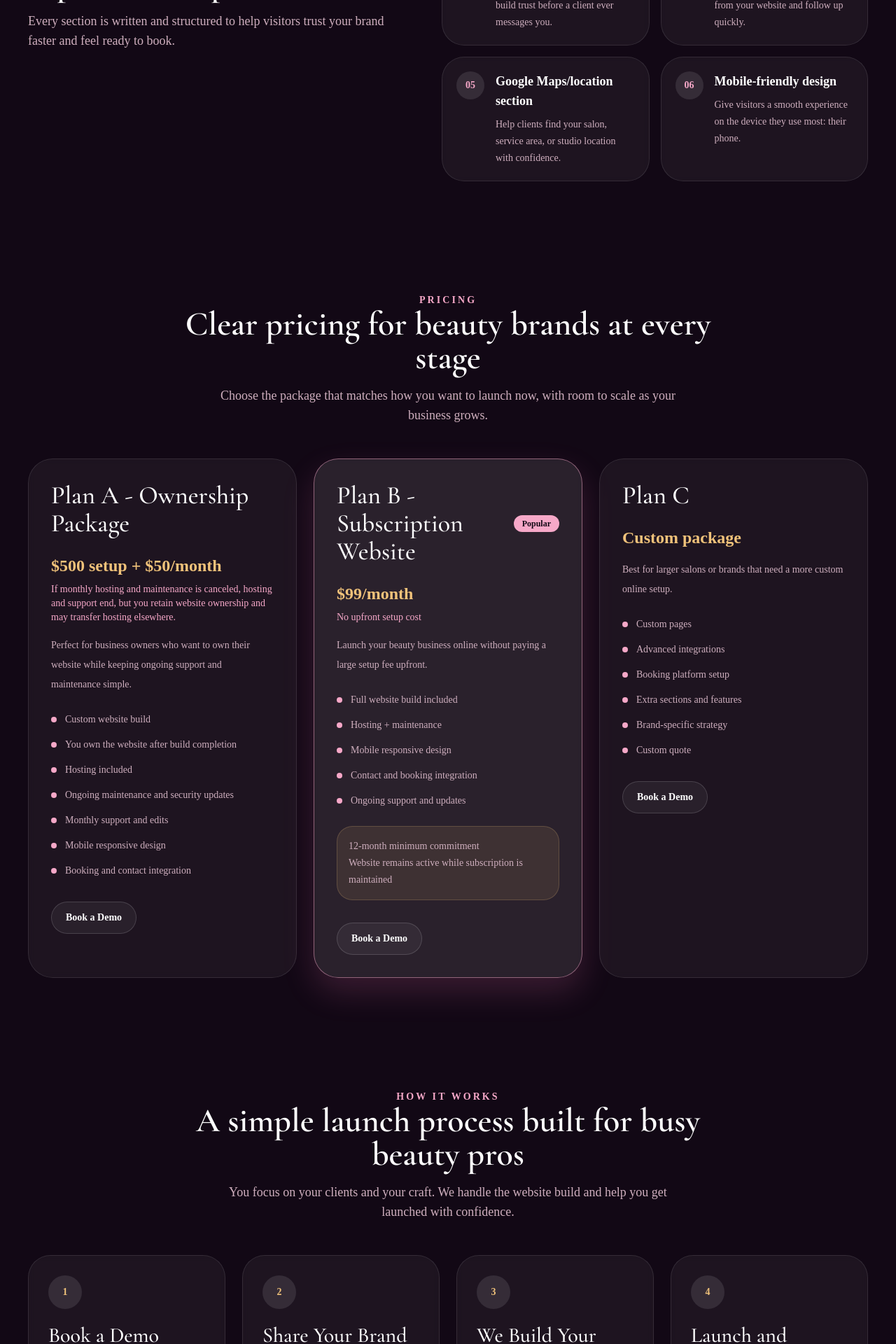
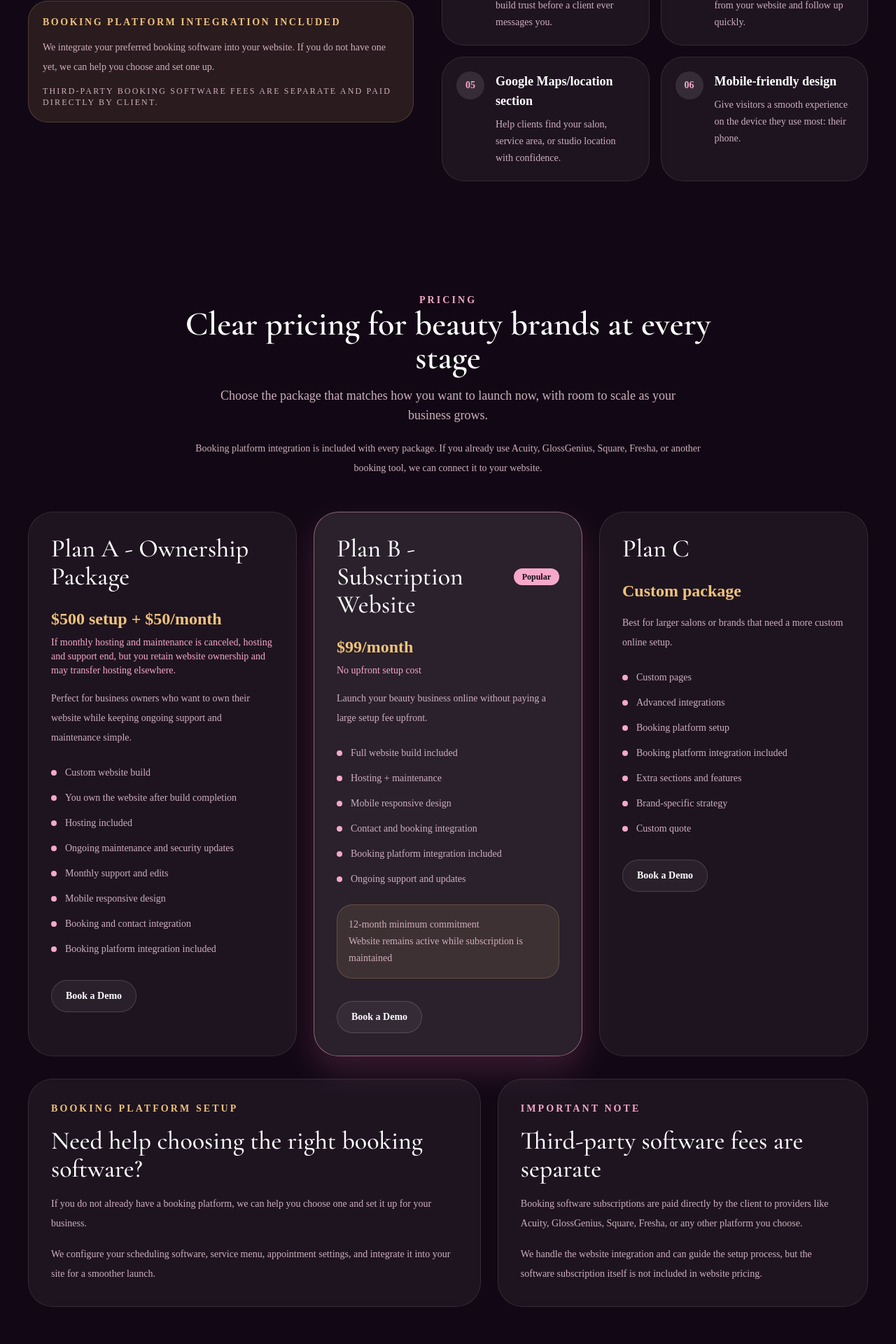
Before and after one commit to juanv8964/BeautySite, a Next.js app: page / in a window 1280 px wide. Shown: the part 2660-4580 px from the top of the page at 70% size. Built offline with nearby package versions, Linux system fonts and the light colour scheme.

Commit message:
Updated booking system description

```diff
--- a/components/features-section.tsx
+++ b/components/features-section.tsx
@@ -1,7 +1,8 @@
 const features = [
   {
     title: "Online booking",
-    description: "Let clients schedule appointments 24/7 without back-and-forth DMs.",
+    description:
+      "We integrate your preferred booking software directly into your website so clients can schedule 24/7 without back-and-forth DMs.",
   },
   {
     title: "Service menu with pricing",
@@ -43,6 +44,18 @@ export function FeaturesSection() {
             Every section is written and structured to help visitors trust your
             brand faster and feel ready to book.
           </p>
+          <div className="mt-8 rounded-[1.75rem] border border-gold/20 bg-gold/10 p-5">
+            <p className="text-sm font-semibold uppercase tracking-[0.18em] text-gold">
+              Booking Platform Integration Included
+            </p>
+            <p className="mt-3 text-sm leading-7 text-muted">
+              We integrate your preferred booking software into your website. If
+              you do not have one yet, we can help you choose and set one up.
+            </p>
+            <p className="mt-3 text-xs uppercase tracking-[0.18em] text-muted">
+              Third-party booking software fees are separate and paid directly by client.
+            </p>
+          </div>
         </div>
         <div className="grid gap-4 sm:grid-cols-2">
           {features.map((feature, index) => (
--- a/components/pricing-section.tsx
+++ b/components/pricing-section.tsx
@@ -12,6 +12,7 @@ const plans = [
       "Monthly support and edits",
       "Mobile responsive design",
       "Booking and contact integration",
+      "Booking platform integration included",
     ],
     note: "If monthly hosting and maintenance is canceled, hosting and support end, but you retain website ownership and may transfer hosting elsewhere.",
   },
@@ -27,6 +28,7 @@ const plans = [
       "Hosting + maintenance",
       "Mobile responsive design",
       "Contact and booking integration",
+      "Booking platform integration included",
       "Ongoing support and updates",
     ],
     commitmentNote: [
@@ -43,6 +45,7 @@ const plans = [
       "Custom pages",
       "Advanced integrations",
       "Booking platform setup",
+      "Booking platform integration included",
       "Extra sections and features",
       "Brand-specific strategy",
       "Custom quote",
@@ -62,6 +65,11 @@ export function PricingSection() {
           <p className="section-copy mx-auto">
             Choose the package that matches how you want to launch now, with room
             to scale as your business grows.
+          </p>
+          <p className="mt-5 text-sm leading-7 text-muted">
+            Booking platform integration is included with every package. If you
+            already use Acuity, GlossGenius, Square, Fresha, or another booking
+            tool, we can connect it to your website.
           </p>
         </div>
         <div className="mt-12 grid gap-6 lg:grid-cols-3">
@@ -111,6 +119,41 @@ export function PricingSection() {
             </article>
           ))}
         </div>
+        <div className="mt-8 grid gap-6 lg:grid-cols-[1.1fr_0.9fr]">
+          <div className="glass-card rounded-[2.2rem] p-8">
+            <p className="text-sm font-semibold uppercase tracking-[0.22em] text-gold">
+              Booking Platform Setup
+            </p>
+            <h3 className="mt-4 font-display text-4xl text-white">
+              Need help choosing the right booking software?
+            </h3>
+            <p className="mt-4 text-sm leading-7 text-muted">
+              If you do not already have a booking platform, we can help you
+              choose one and set it up for your business.
+            </p>
+            <p className="mt-4 text-sm leading-7 text-muted">
+              We configure your scheduling software, service menu, appointment
+              settings, and integrate it into your site for a smoother launch.
+            </p>
+          </div>
+          <div className="glass-card rounded-[2.2rem] p-8">
+            <p className="text-sm font-semibold uppercase tracking-[0.22em] text-blush">
+              Important Note
+            </p>
+            <h3 className="mt-4 font-display text-4xl text-white">
+              Third-party software fees are separate
+            </h3>
+            <p className="mt-4 text-sm leading-7 text-muted">
+              Booking software subscriptions are paid directly by the client to
+              providers like Acuity, GlossGenius, Square, Fresha, or any other
+              platform you choose.
+            </p>
+            <p className="mt-4 text-sm leading-7 text-muted">
+              We handle the website integration and can guide the setup process,
+              but the software subscription itself is not included in website pricing.
+            </p>
+          </div>
+        </div>
       </div>
     </section>
   );
```
